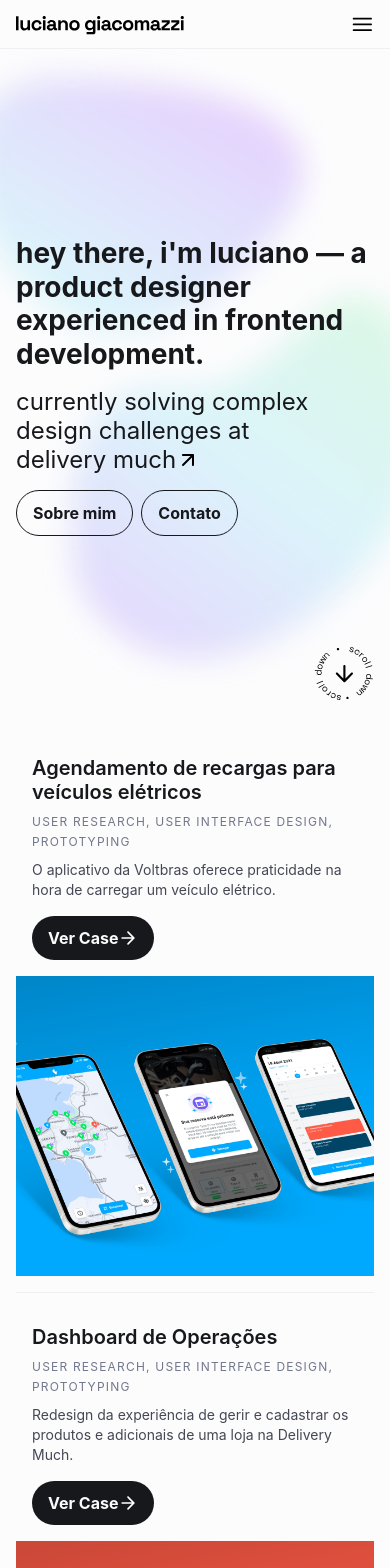
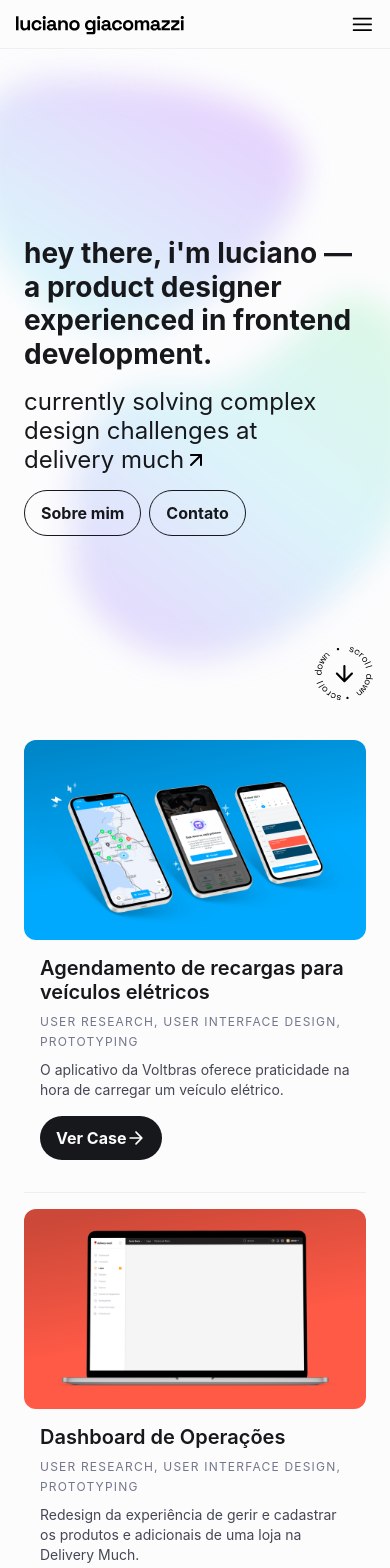
Before and after one commit to lgiacomazzi/portfolio-2021, a Next.js app: page / in a window 390 px wide. Shown: the top 1568 px of the page. Built offline with nearby package versions, Linux system fonts and the light colour scheme; a web font is replaced by a local one.

Commit message:
add change dark mode

```diff
--- a/pages/_app.tsx
+++ b/pages/_app.tsx
@@ -4,20 +4,30 @@ import "../styles/bootstrap.css";
 import "../styles/_globals.css";
 
 import { motion, AnimatePresence, AnimateSharedLayout } from "framer-motion";
-import { useEffect } from "react";
+import { useEffect, useState } from "react";
 
 function MyApp({ Component, pageProps }) {
+  const [theme, setTheme] = useState('light');
 
-  useEffect(() => {
-    // On page load or when changing themes, best to add inline in `head` to avoid FOUC
-    if (
-      window.matchMedia('(prefers-color-scheme: dark)').matches
-    ) {
+  const handleThemeChange = (e) => {
+    console.log("handle change start")
+    if (e.matches) {
       document.documentElement.classList.add('dark')
     } else {
       document.documentElement.classList.remove('dark')
     }
-  }, [])
+
+  }
+
+  useEffect(() => {
+    console.log("useEffect start")
+    const darkModeMediaQuery = window.matchMedia('(prefers-color-scheme: dark)');
+    handleThemeChange(darkModeMediaQuery);
+    darkModeMediaQuery.addEventListener("change", handleThemeChange)
+    return () => {
+      darkModeMediaQuery.removeEventListener('change', handleThemeChange)
+    }
+  })
 
 
   return (
--- a/styles/components/ProjectCard.module.css
+++ b/styles/components/ProjectCard.module.css
@@ -70,8 +70,7 @@
 /* Mobile Only */
 @media (max-width: 768px) {
   .projectCard {
-    flex-direction: column;
-    max-height: 70vh;
+    flex-direction: column-reverse;
     padding: 16px 0px;
   }
 
@@ -84,21 +83,8 @@
   }
 
   .projectHeroImage {
-    height: 50vh;
-    border-radius: 0px;
+    width: 100%;
+    height: 200px;
+    /* border-radius: 0px; */
   }
 }
-
-/* Tablet  */
-@media (max-width: 992px) {
-  .projectCard {
-    flex-direction: column;
-  }
-  .projectDetails {
-    padding: 16px ;
-  }
-  .projectHeroImage {
-    width: 100%;
-    height: 300px;
-  }
-}
--- a/styles/grid.css
+++ b/styles/grid.css
@@ -12,7 +12,7 @@
 
 @media (max-width: 768px) {
   .container-md, .container-sm, .container {
-    --bs-gutter-x: 16px !important;
+    --bs-gutter-x: 24px !important;
   }
 }
 @media (min-width: 992px) {
```
Also changed, not shown: styles/bootstrap.css.
